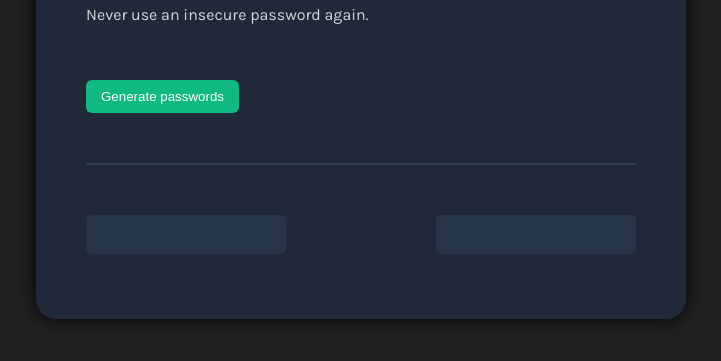
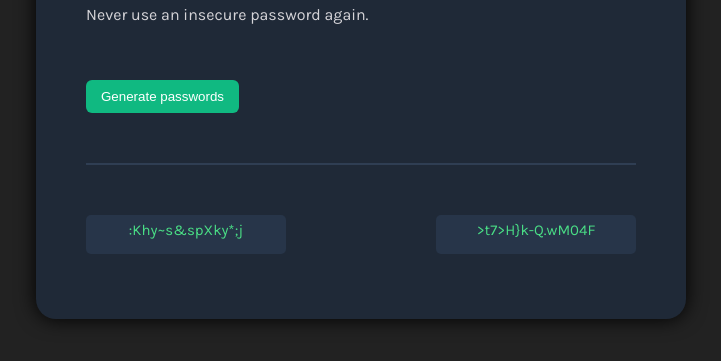
Before and after one commit to DanielAgbor24/Password-Generator, a plain HTML site: page index.html in a window 1280 px wide. Both pictures are taken after a click on the button "Generate passwords". Shown: the part 243-604 px from the top of the page, without its empty margins (279-1000 px from the left). Drawn offline with Linux system fonts and the light colour scheme; a web font is replaced by a local one.

Commit message:
Reverted changes

```diff
--- a/index.html
+++ b/index.html
@@ -1,7 +1,6 @@
 <html>
     <head>
         <link rel="stylesheet" href="index.css">
-        <script src="index.js"></script>
         <link rel="preconnect" href="https://fonts.googleapis.com">
         <link rel="preconnect" href="https://fonts.gstatic.com" crossorigin>
         <link href="https://fonts.googleapis.com/css2?family=Happy+Monkey&family=Karla:ital,wght@0,200..800;1,200..800&family=Lora:ital,wght@0,400..700;1,400..700&family=Orbitron:wght@400..900&family=Oxanium:wght@200..800&family=Roboto:ital,wght@0,100..900;1,100..900&display=swap" rel="stylesheet">
@@ -19,5 +18,6 @@
             <p id="password-result2"></p
         </div>
         </div>
+        <script src="index.js"></script>
     </body>
 </html>
--- a/index.js
+++ b/index.js
@@ -3,7 +3,7 @@ const characters = ["A","B","C","D","E","F","G","H","I","J","K","L","M","N","O"
 
 let passwordOneEl = document.getElementById("password-result1")
 let passwordTwoEl = document.getElementById("password-result2")
-let passwordLength = 15
+let passwordlength = 15
 let randomPassword1 = ""
 let randomPassword2 = ""
 
@@ -16,7 +16,7 @@ function getRandomCharacter() {
 function generatePassword() {
     let randomPassword1 = ""
     let randomPassword2 = ""
-    for (let i = 0; i < passwordLength; i++) {
+    for (let i = 0; i < passwordlength; i++) {
         randomPassword1 += getRandomCharacter()
         randomPassword2 += getRandomCharacter()
     }
```
